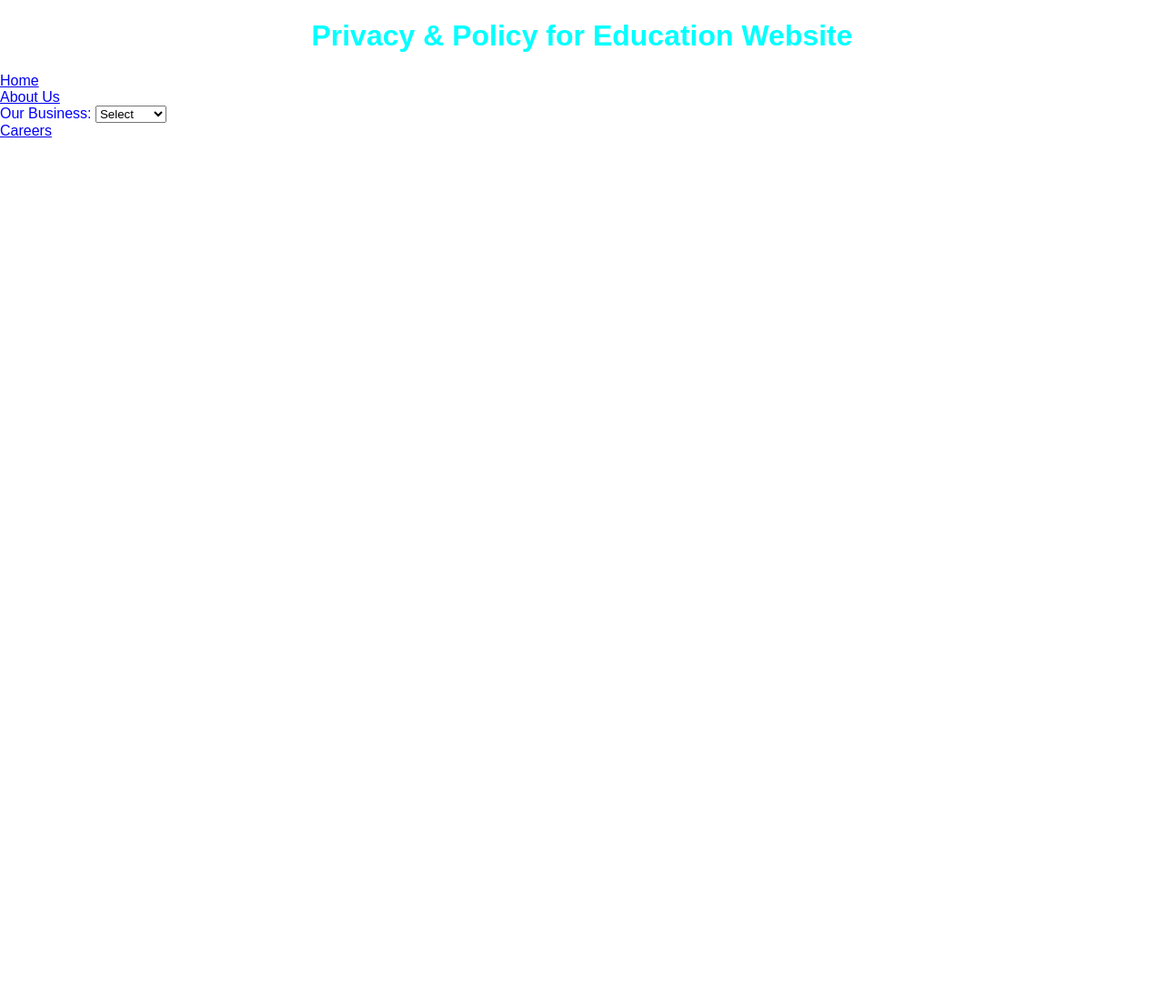
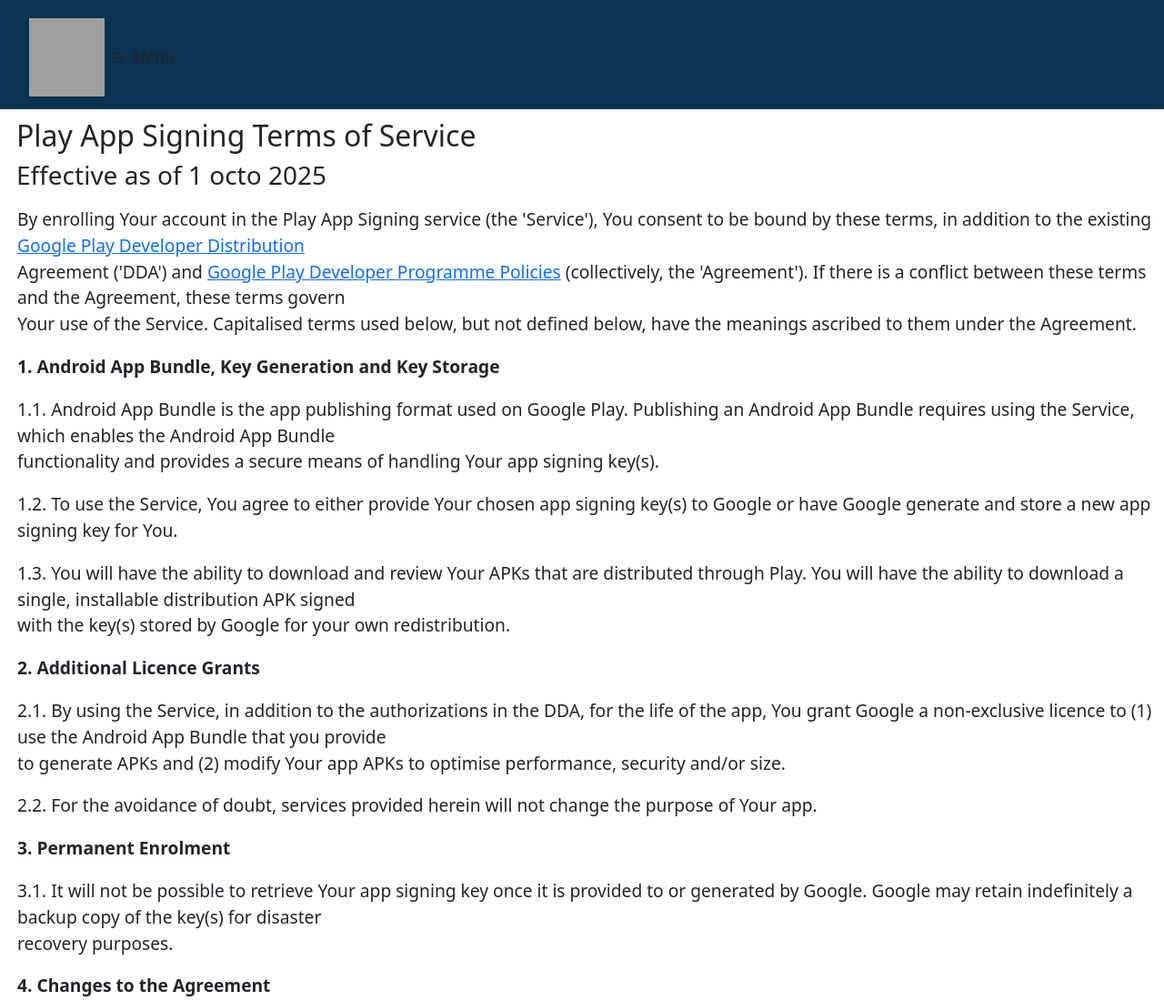
Before and after one commit to morenitinnagorao/privacy-policy-language-Translations, a plain HTML site: page index.html in a window 1280 px wide. Shown: the top 1100 px of the page at 91% size. Before the commit the page ends 800 px from the top, so only its background shows below. Drawn offline with nearby package versions, Linux system fonts and the light colour scheme; grey boxes are pictures that could not be loaded.

Commit message:
Renamed index1.html to index.html and updated content

```diff
--- a/index.html
+++ b/index.html
@@ -1,35 +1,76 @@
 <!DOCTYPE html>
 <html lang="en">
 <head>
-  <meta charset="UTF-8" />
-  <meta name="viewport" content="width=device-width, initial-scale=1.0" />
-  <title>Privacy Policy Page</title>
-  <link rel="stylesheet" href="style.css" />
+    <meta charset="UTF-8">
+    <meta name="viewport" content="width=device-width, initial-scale=1.0">
+    <title>Document</title>
+    <link rel="stylesheet" href="style1.css">
+    <link href="https://cdn.jsdelivr.net/npm/bootstrap@5.3.3/dist/css/bootstrap.min.css" rel="stylesheet" integrity="sha384-QWTKZyjpPEjISv5WaRU9OFeRpok6YctnYmDr5pNlyT2bRjXh0JMhjY6hW+ALEwIH" crossorigin="anonymous">
+    <link rel="stylesheet" href="https://cdn.jsdelivr.net/npm/bootstrap-icons@1.11.3/font/bootstrap-icons.min.css">
+
 </head>
-<body>
-  <h1 style="color: aqua; position: relative; text-align: center;">
-    Privacy & Policy for Education Website
-  </h1>
 
+<body id="Licen-agreement">
+    <div id="headerpart-logo">
+    <img src="https://crbix.in/wp-content/uploads/2025/04/CRBIX-Logo.webp"
+    alt="CRBIX Solutions | Developement | Testing | Networking">
 
-  <nav id="navmenu">
-    <div class="home">
-      <a href="http://www.google.com">Home</a>
-    </div>
-    <div class="about-us">
-      <a href="http://www.mahindraagree.com/about-us">About Us</a>
-    </div>
-    <div class="our-business">
-      <label for="dropdown" style="color: blue;">Our Business:</label>
-      <select name="dropdown" id="dropdown" onchange="location = this.value;">
-        <option value="">Select</option>
-        <option value="http://www.mahindraagree.com/our-business">Overview</option>
-        <option value="#heading1">Domain</option>
-      </select>
-    </div>
-    <div class="careers">
-      <a href="http://www.mahindraagri.com/Careers">Careers</a>
-    </div>
-  </nav>
+     <i class="bi bi-list"> Menu </i>
+    <h2 data-key="title">Play App Signing Terms of Service</h2>
+    <h3 data-key="effective-date">Effective as of 1 octo 2025</h3>
+    <p class="center-text" data-key="intro-policy">By enrolling Your account in the Play App Signing service (the 'Service'), You consent to be bound by these terms, in addition to the existing <a href="#">Google Play Developer Distribution</a> <br>Agreement ('DDA') and <a href="#">Google Play Developer Programme Policies</a> (collectively, the 'Agreement'). If there is a conflict between these terms and the Agreement, these terms govern
+        <br>Your use of the Service. Capitalised terms used below, but not defined below, have the meanings ascribed to them under the Agreement.
+
+    </p>
+
+    <p class="center-text" data-key="intro-policy"><b>1. Android App Bundle, Key Generation and Key Storage</b></p>
+    <p class="center-text" data-key="intro-policy">1.1. Android App Bundle is the app publishing format used on Google Play. Publishing an Android App Bundle requires using the Service, which enables the Android App Bundle <br>
+        functionality and provides a secure means of handling Your app signing key(s).</p>
+    <p class="center-text" data-key="intro-policy">1.2. To use the Service, You agree to either provide Your chosen app signing key(s) to Google or have Google generate and store a new app signing key for You.</p>
+
+    <p class="center-text" data-key="intro-policy">1.3. You will have the ability to download and review Your APKs that are distributed through Play. You will have the ability to download a single, installable distribution APK signed <br>
+        with the key(s) stored by Google for your own redistribution.</p>
+
+    <p class="center-text" data-key="intro-policy"><b>2. Additional Licence Grants</b></p>
+    <p class="center-text" data-key="intro-policy">2.1. By using the Service, in addition to the authorizations in the DDA, for the life of the app, You grant Google a non-exclusive licence to (1) use the Android App Bundle that you provide <br>
+        to generate APKs and (2) modify Your app APKs to optimise performance, security and/or size.</p>
+
+    <p class="center-text" data-key="intro-policy">2.2. For the avoidance of doubt, services provided herein will not change the purpose of Your app.</p>
+    <p class="center-text" data-key="intro-policy"><b>3. Permanent Enrolment</b></p>
+    <p class="center-text" data-key="intro-policy">3.1. It will not be possible to retrieve Your app signing key once it is provided to or generated by Google. Google may retain indefinitely a backup copy of the key(s) for disaster <br>
+        recovery purposes.</p>
+    <p class="center-text" data-key="intro-policy"><b>4. Changes to the Agreement</b></p>
+    <p class="center-text" data-key="intro-policy">4.1. Google may make changes to these terms at any time by sending You reasonable notice describing the modifications made. Google will also post a notification on the Google <br>
+        Play Console describing the modifications made. They will become effective, and will be deemed accepted by You, (a) immediately for those who use the Service after the <br>
+        notification is posted, or (b) for pre-existing users, on the date specified in the notice. If You do not agree with the modifications to these terms, You may terminate usage of the <br>
+        Service, which will be Your sole and exclusive remedy. You agree that Your continued use of the Service constitutes Your agreement to the modified terms.</p>
+
+    <footer class="footerpart">
+        <a href="http://www.crbix.in" target="_blank" rel="noopener" data-key="footer-crbix">Crbix</a>
+        <a href="https://crbix.in/who-we-are/" target="_blank" rel="noopener" data-key="footer-about-google">About Crbix</a>
+        <a href="https://crbix.in/careers/" target="_blank" rel="noopener" data-key="footer-google-products">Crbix Products</a>
+        <a href="http://www.policies.google.com" target="_blank" rel="noopener" data-key="footer-terms">Terms</a>
+        <!-- <a href="http://www.support.google.com/?h1en" target="_blank" rel="noopener" data-key="footer-support">?Help</a> -->
+        <a href="https://crbix.in/get-in-touch/" class="bi-question-circle-fill"> Help</a>
+       <!-- <select aria-label="Select Language" name="lang-selector" id="lang-selector">
+            <option value="en">English</option>
+            <option value="es">Español</option>
+            <option value="fr">Français</option>
+            <option value="de">Deutsch</option>
+            <option value="hi">हिन्दी</option>
+        </select> -->
+
+        <select id="lang-selector">
+            <option value="en">English</option>
+            <option value="es">Español</option>
+            <option value="fr">Français</option>
+            <option value="de">Deutsch</option>
+            <option value="hi">हिन्दी</option>
+            <option value="it">Italiano</option>
+            <option value="pt">Português</option>
+        </select>
+
+    </footer>
+    <script src="script.js"></script>
 </body>
 </html>
```
